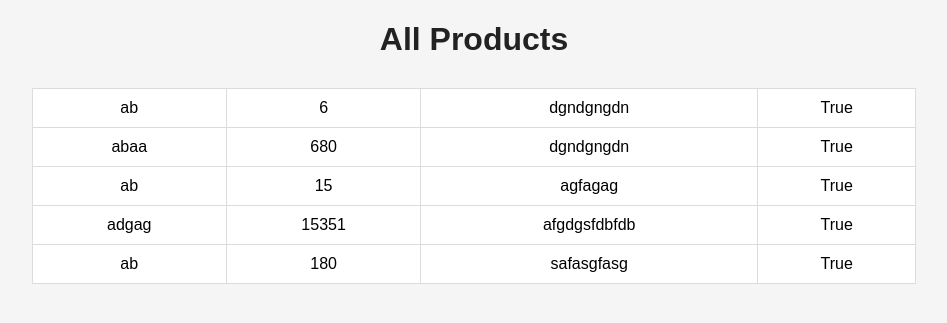
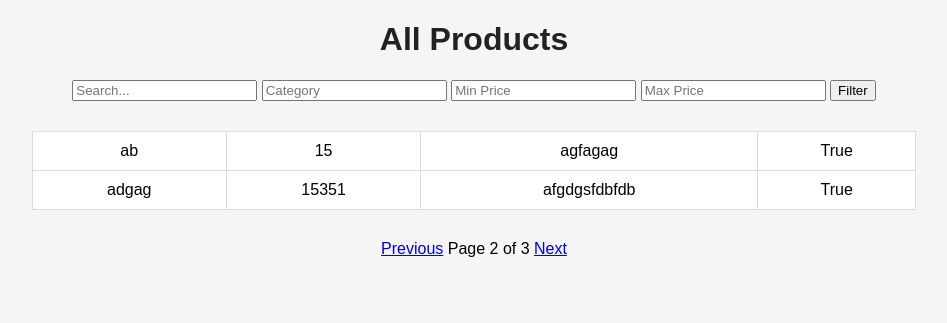
Before and after one commit to DuxLegatus/Forms_2, a Django app: page /product/products/?&page=2 in a window 1280 px wide. Shown: the top 323 px of the page, without its empty margins (166-1113 px from the left). Run offline with Django 5.2, Linux system fonts and the light colour scheme; data comes from the database, SQL or seed files in the repository.

Commit message:
added class-based views added pagination and filtering

```diff
--- a/forms/product/urls.py
+++ b/forms/product/urls.py
@@ -1,10 +1,10 @@
 from django.contrib import admin
 from django.urls import path,include
-from .views import add_product,show_products,show_specific_products,update_product
+from .views import AddProductView,AllProductsView,SpecificProductView,UpdateProductView
 
 urlpatterns = [
-    path('add_product/', add_product,name="add_product"),
-    path("products/",show_products,name="all_products"),
-    path("product/<int:pk>/",show_specific_products,name="product_detail"),
-    path("update_product/<int:pk>/", update_product,name="update_product")
+    path('add_product/', AddProductView.as_view(),name="add_product"),
+    path("products/",AllProductsView.as_view(),name="all_products"),
+    path("product/<int:pk>/",SpecificProductView.as_view(),name="product_detail"),
+    path("update_product/<int:pk>/", UpdateProductView.as_view(),name="update_product")
 ]
--- a/forms/product/views.py
+++ b/forms/product/views.py
@@ -3,47 +3,84 @@ from .forms import Product_form
 from .models import Products
 from django.contrib.auth.decorators import login_required
 from django.http import HttpResponseForbidden,HttpResponseNotAllowed
+from django.views.generic import ListView,DetailView,CreateView,UpdateView
+from django.contrib.auth.mixins import LoginRequiredMixin, UserPassesTestMixin
+from django.urls import reverse_lazy
+from django.db.models import Q
 
 # Create your views here.
 
-def show_products(request):
-    products = Products.objects.all()
-    return render(request,"product/all_products.html",{"products":products})
+class AllProductsView(ListView):
+    model = Products
+    template_name = "product/all_products.html"
+    context_object_name = "products"
+    paginate_by = 2
 
-def show_specific_products(request,pk):
-    product = get_object_or_404(Products,pk=pk)
-    return render(request,"product/product_detail.html",{"product":product})
+    def get_queryset(self):
+        queryset = super().get_queryset()
+
+        query = self.request.GET.get('q')
+        category = self.request.GET.get('category')
+        min_price = self.request.GET.get('min_price')
+        max_price = self.request.GET.get('max_price')
+
+        if query:
+            queryset = queryset.filter(Q(product_name__icontains=query))
+
+        if category:
+            queryset = queryset.filter(category__name=category)
+
+        if min_price:
+            queryset = queryset.filter(price__gte=min_price)
+
+        if max_price:
+            queryset = queryset.filter(price__lte=max_price)
+
+        return queryset
+    def get_context_data(self, **kwargs):
+        context = super().get_context_data(**kwargs)
+        query_params = self.request.GET.copy()
+        if "page" in query_params:
+            query_params.pop("page")
+        context["query_params"] = query_params.urlencode()
+        return context
 
 
+class SpecificProductView(DetailView):
+    model = Products
+    template_name = "product/product_detail.html"
+    context_object_name = "product"
 
-@login_required
-def add_product(request):
-    if request.method == "POST":
-        form = Product_form(request.POST)
-        if form.is_valid():
-            product = form.save(commit=False)
-            product.user = request.user
-            product.save()
-            return redirect("all_products")
-    else:
-        form = Product_form()
-    return render(request, 'product/add_product.html', {'form': form})
 
-@login_required
-def update_product(request,pk):
-    product = get_object_or_404(Products,pk=pk)
-    if not request.user == product.user:
-        return HttpResponseForbidden("you havent uploaded this product")
-    if request.method == "POST":
-        method = request.POST.get("_method","").upper()
-        if method == "PUT":
-            form = Product_form(request.POST, instance=product)
-            if form.is_valid():
-                form.save()
-                return redirect('all_products')
-        else:
-            return HttpResponseNotAllowed(["PUT"])
-    else:
-        form = Product_form(instance=product)
+class AddProductView(LoginRequiredMixin,CreateView):
+    model = Products
+    form_class = Product_form
+    template_name = "product/add_product.html"
+    success_url = reverse_lazy('all_products')
+    def form_valid(self, form):
+        form.instance.user = self.request.user
+        return super().form_valid(form)
 
-    return render(request, 'product/update_product.html', {'form': form,"product":product})
+
+class UpdateProductView(UserPassesTestMixin,LoginRequiredMixin,UpdateView):
+    model = Products
+    form_class = Product_form
+    template_name = "product/add_product.html"
+    success_url = reverse_lazy('all_products')
+    def post(self, request, *args, **kwargs):
+        method = request.POST.get('_method', '').upper()
+        if method != 'PUT':
+            return HttpResponseNotAllowed(['PUT'])
+        return super().post(request, *args, **kwargs)
+
+    def test_func(self):
+        product = self.get_object()
+        return self.request.user == product.user
+
+    def handle_no_permission(self):
+        if self.request.user.is_authenticated:
+            return HttpResponseForbidden('only owner can change the product')
+        return super().handle_no_permission()
+
+    def get_success_url(self):
+        return reverse_lazy('product_detail', kwargs = {'pk': self.object.pk} )
--- a/forms/templates/product/all_products.html
+++ b/forms/templates/product/all_products.html
@@ -5,13 +5,21 @@
 <head>
     <meta charset="UTF-8">
     <meta name="viewport" content="width=device-width, initial-scale=1.0">
-    <title>Document</title>
+    <title>All Products</title>
     <link rel="stylesheet" href="{% static 'css/all_products.css' %}">
 </head>
 <body>
-    <h1 style="text-align:center;">All Products</h1>
+    <h1>All Products</h1>
+
+    <form method="get" style="text-align:center; margin-bottom:20px;">
+        <input type="text" name="q" placeholder="Search..." value="{{ request.GET.q }}">
+        <input type="text" name="category" placeholder="Category" value="{{ request.GET.category }}">
+        <input type="number" name="min_price" placeholder="Min Price" value="{{ request.GET.min_price }}">
+        <input type="number" name="max_price" placeholder="Max Price" value="{{ request.GET.max_price }}">
+        <button type="submit">Filter</button>
+    </form>
+
     <table>
-
         <tbody>
             {% for product in products %}
             <tr>
@@ -22,9 +30,24 @@
             </tr>
             {% empty %}
             <tr>
-                <td colspan="3" style="text-align:center;">No products found.</td>
+                <td colspan="4" style="text-align:center;">No products found.</td>
             </tr>
             {% endfor %}
         </tbody>
+    </table>
+
+    {% if is_paginated %}
+    <div style="text-align:center; margin-top:20px;">
+        {% if page_obj.has_previous %}
+            <a href="?{{ query_params }}&page={{ page_obj.previous_page_number }}">Previous</a>
+        {% endif %}
+
+        <span>Page {{ page_obj.number }} of {{ page_obj.paginator.num_pages }}</span>
+
+        {% if page_obj.has_next %}
+            <a href="?{{ query_params }}&page={{ page_obj.next_page_number }}">Next</a>
+        {% endif %}
+    </div>
+    {% endif %}
 </body>
 </html>
```
